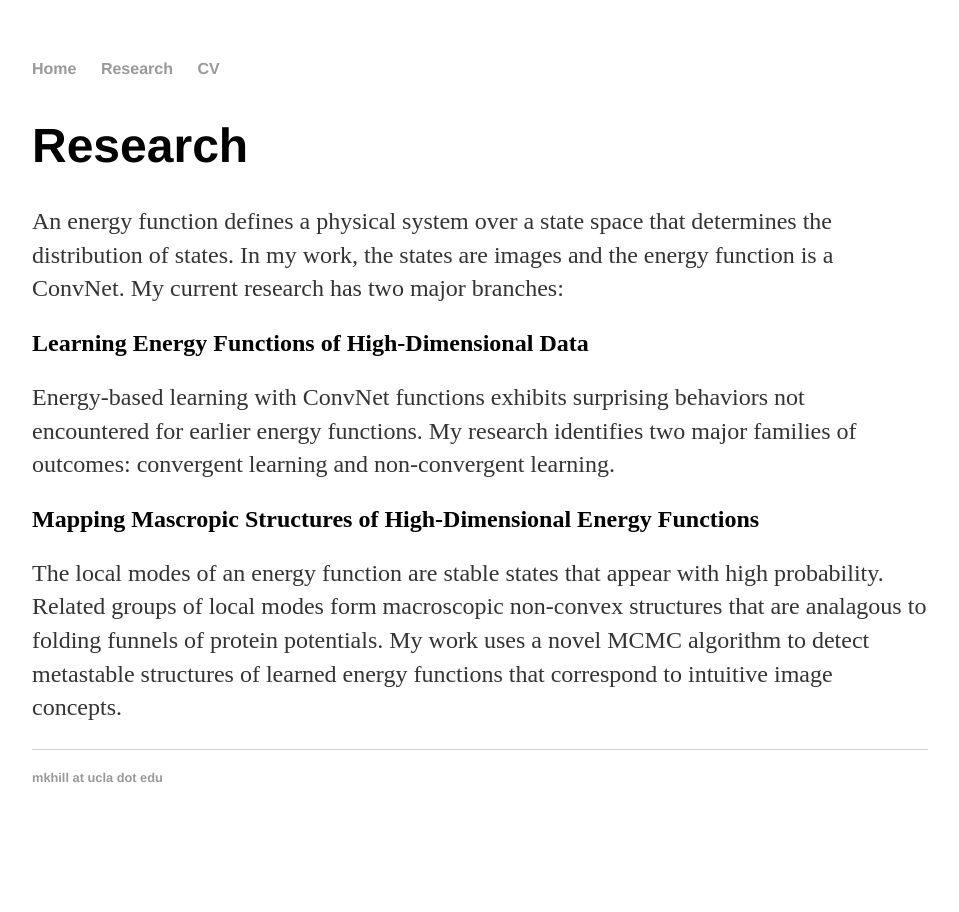
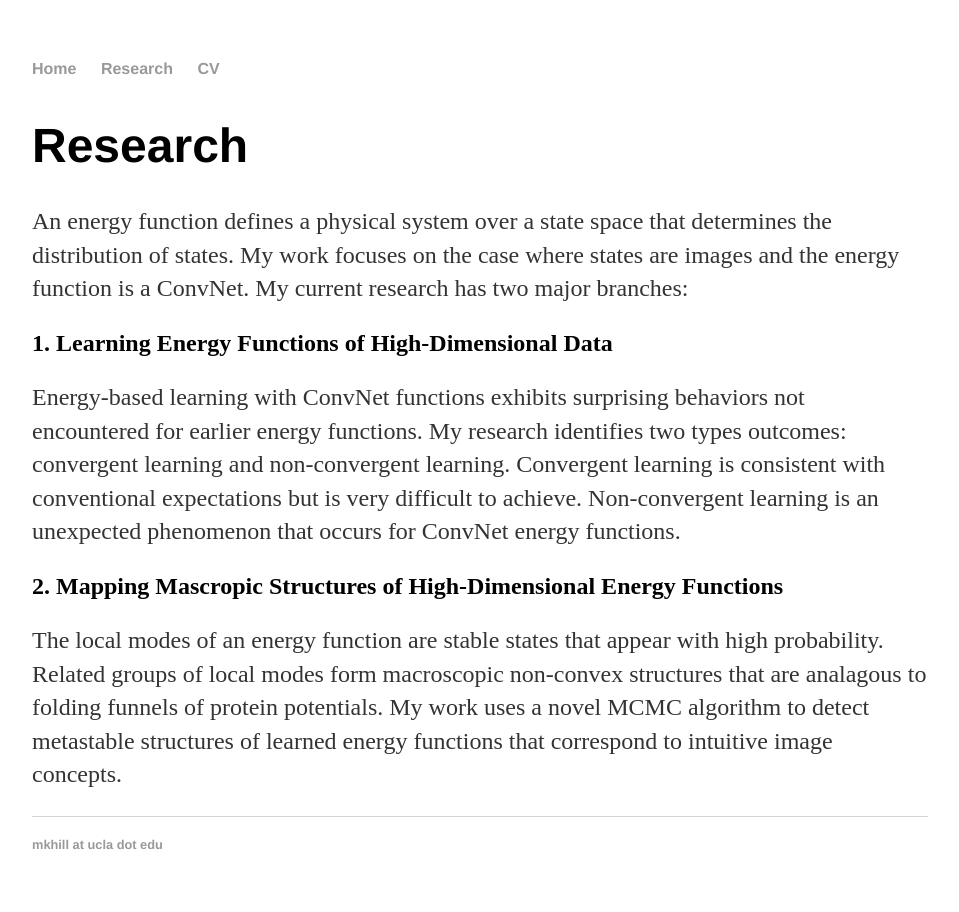
Before and after one commit to point0bar1/point0bar1.github.io, a Jekyll site: the page built from research/index.html, in a window 1280 px wide. Shown: the whole page, without its empty margins (160-1119 px from the left). Built offline with Jekyll 4.4.1, drawn with Linux system fonts in a browser that asks for light colours.

Commit message:
Update index.html

```diff
--- a/research/index.html
+++ b/research/index.html
@@ -6,18 +6,20 @@ title: Mitch Hill (Research)
 
 <p>
   An energy function defines a physical system over a state space that determines the distribution of states.
-  In my work, the states are images and the energy function is a ConvNet.
+  My work focuses on the case where states are images and the energy function is a ConvNet.
   My current research has two major branches:
 </p>
 
-<h2> Learning Energy Functions of High-Dimensional Data </h2>
+<h2> 1. Learning Energy Functions of High-Dimensional Data </h2>
 
 <p>
   Energy-based learning with ConvNet functions exhibits surprising behaviors not encountered for earlier energy functions.
-  My research identifies two major families of outcomes: convergent learning and non-convergent learning.
+  My research identifies two types outcomes: convergent learning and non-convergent learning.
+  Convergent learning is consistent with conventional expectations but is very difficult to achieve.
+  Non-convergent learning is an unexpected phenomenon that occurs for ConvNet energy functions.
 </p>
 
-<h2> Mapping Mascropic Structures of High-Dimensional Energy Functions </h2>
+<h2> 2. Mapping Mascropic Structures of High-Dimensional Energy Functions </h2>
 
 <p>
   The local modes of an energy function are stable states that appear with high probability.
```
